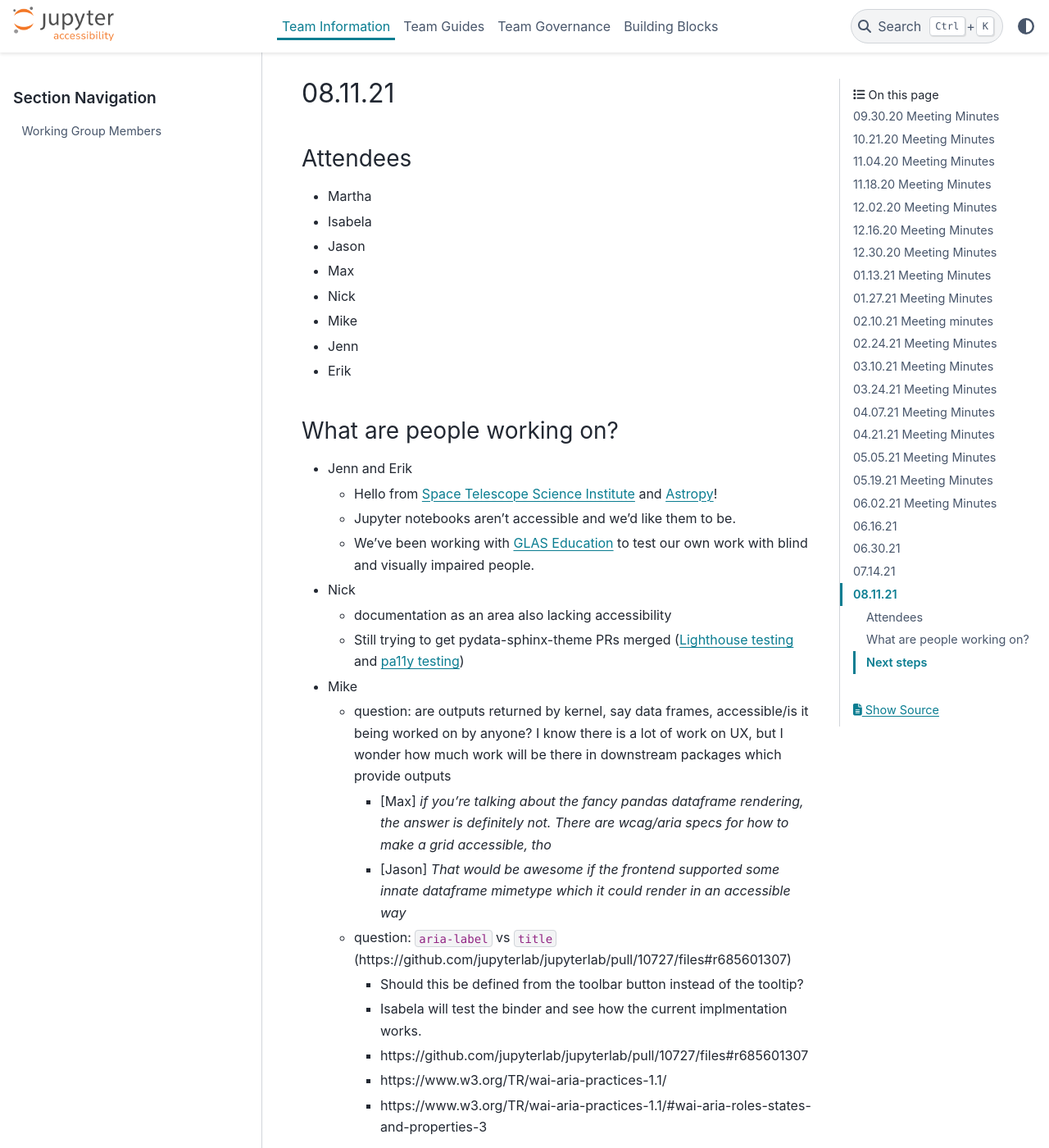
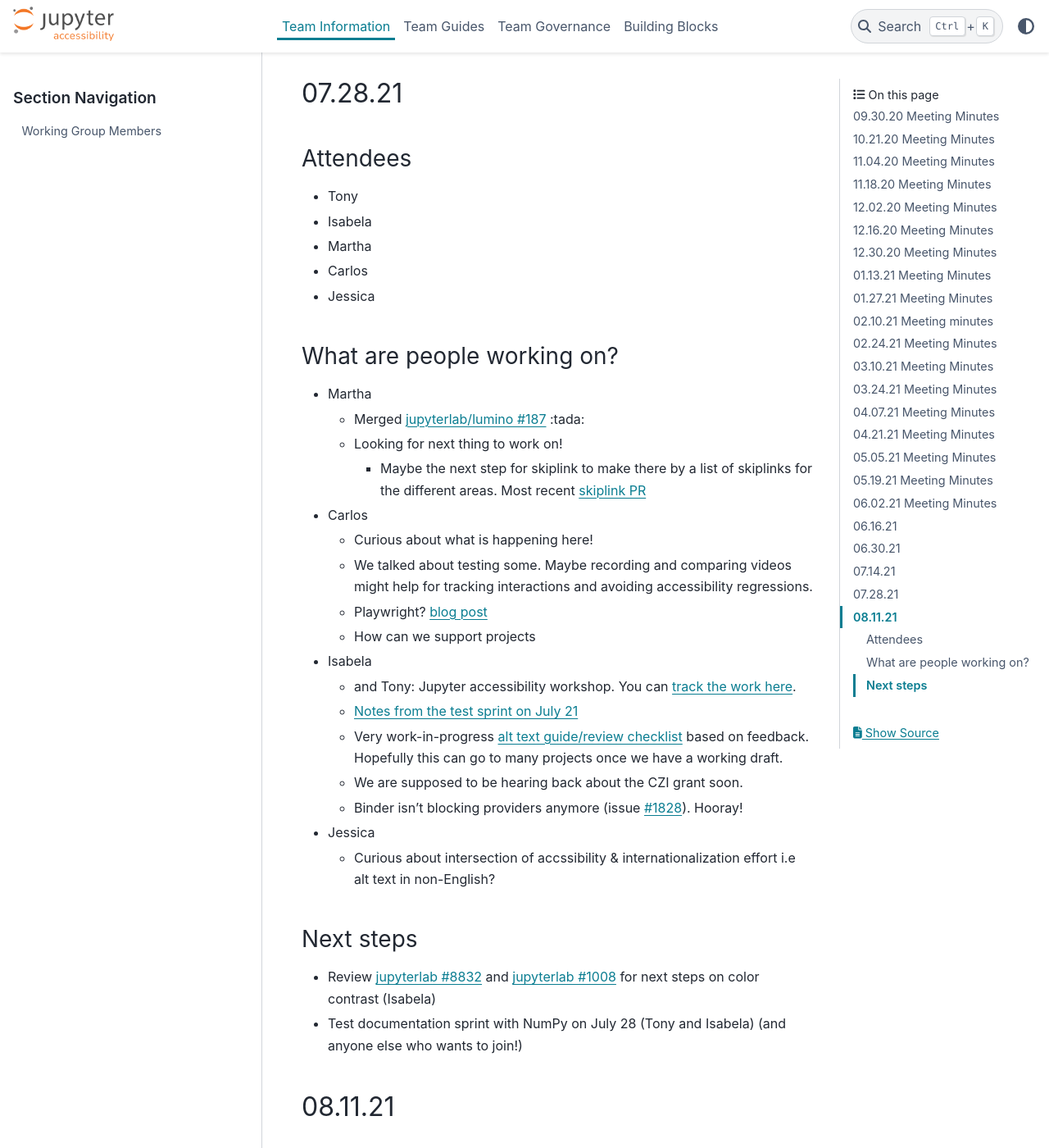
Before and after one commit to jupyter/accessibility, a Sphinx documentation site: the page built from docs/source/meeting-minutes/jupyterlab-accessibility-meetings/all-minutes.md, in a window 1280 px wide and 1400 px high, scrolled down 42310 px. Shown: the whole window at 82% size. Built offline with Sphinx 7.4.7 and the PyData theme 0.15.4, drawn with Linux system fonts in a browser that asks for light colours.

Commit message:
Add July 28 meeting minutes

```diff
--- a/docs/source/meeting-minutes/jupyterlab-accessibility-meetings/all-minutes.md
+++ b/docs/source/meeting-minutes/jupyterlab-accessibility-meetings/all-minutes.md
@@ -1289,6 +1289,37 @@ Priority issues: https://github.com/jupyterlab/jupyterlab/issues/9399
 - Test documentation sprint on July 21 (Tony and Isabela) (and anyone else who wants to join!)
 - Review [jupyterlab #8832](https://github.com/jupyterlab/jupyterlab/issues/8832) and [jupyterlab #1008](https://github.com/jupyterlab/jupyterlab/issues/1008) for next steps on color contrast (Isabela)
 
+## 07.28.21
+### Attendees
+- Tony
+- Isabela
+- Martha
+- Carlos
+- Jessica
+
+### What are people working on?
+- Martha
+    - Merged [jupyterlab/lumino #187](https://github.com/jupyterlab/lumino/pull/187) :tada:
+    - Looking for next thing to work on!
+        - Maybe the next step for skiplink to make there by a list of skiplinks for the different areas. Most recent [skiplink PR](https://github.com/jupyterlab/jupyterlab/pull/10535)
+- Carlos
+    - Curious about what is happening here!
+    - We talked about testing some. Maybe recording and comparing videos might help for tracking interactions and avoiding accessibility regressions.
+    - Playwright? [blog post](https://www.yunier.dev/2021-03-13-accessibility-testing-with-playwright/)
+    - How can we support projects
+- Isabela
+    - and Tony: Jupyter accessibility workshop. You can [track the work here](https://github.com/Quansight-Labs/jupyter-accessibility-workshops).
+    - [Notes from the test sprint on July 21](https://hackmd.io/GifZ-RJZR2uXWx5ETcuXEg)
+    - Very work-in-progress [alt text guide/review checklist](https://hackmd.io/bkAOZc9wTG6iRMBvaP745Q) based on feedback. Hopefully this can go to many projects once we have a working draft.
+    - We are supposed to be hearing back about the CZI grant soon.
+    - Binder isn't blocking providers anymore (issue [#1828](https://github.com/jupyterhub/mybinder.org-deploy/issues/1828)). Hooray!
+- Jessica
+    - Curious about intersection of accssibility & internationalization effort i.e alt text in non-English?
+
+### Next steps
+- Review [jupyterlab #8832](https://github.com/jupyterlab/jupyterlab/issues/8832) and [jupyterlab #1008](https://github.com/jupyterlab/jupyterlab/issues/1008) for next steps on color contrast (Isabela)
+- Test documentation sprint with NumPy on July 28 (Tony and Isabela) (and anyone else who wants to join!)
+
 ## 08.11.21
 ### Attendees
 * Martha
```
Also changed, not shown: docs/source/meeting-minutes/jupyterlab-accessibility-meetings/2021-07-28.md (added, +30 -0 lines).
